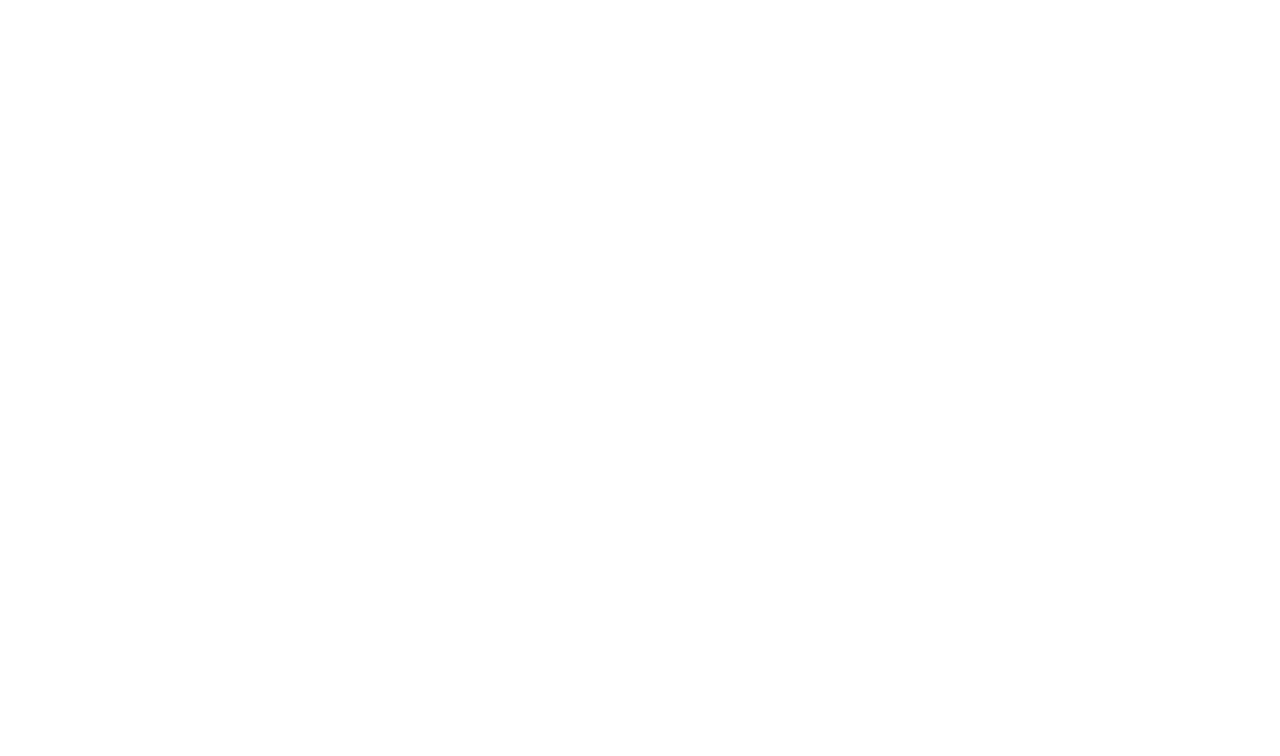
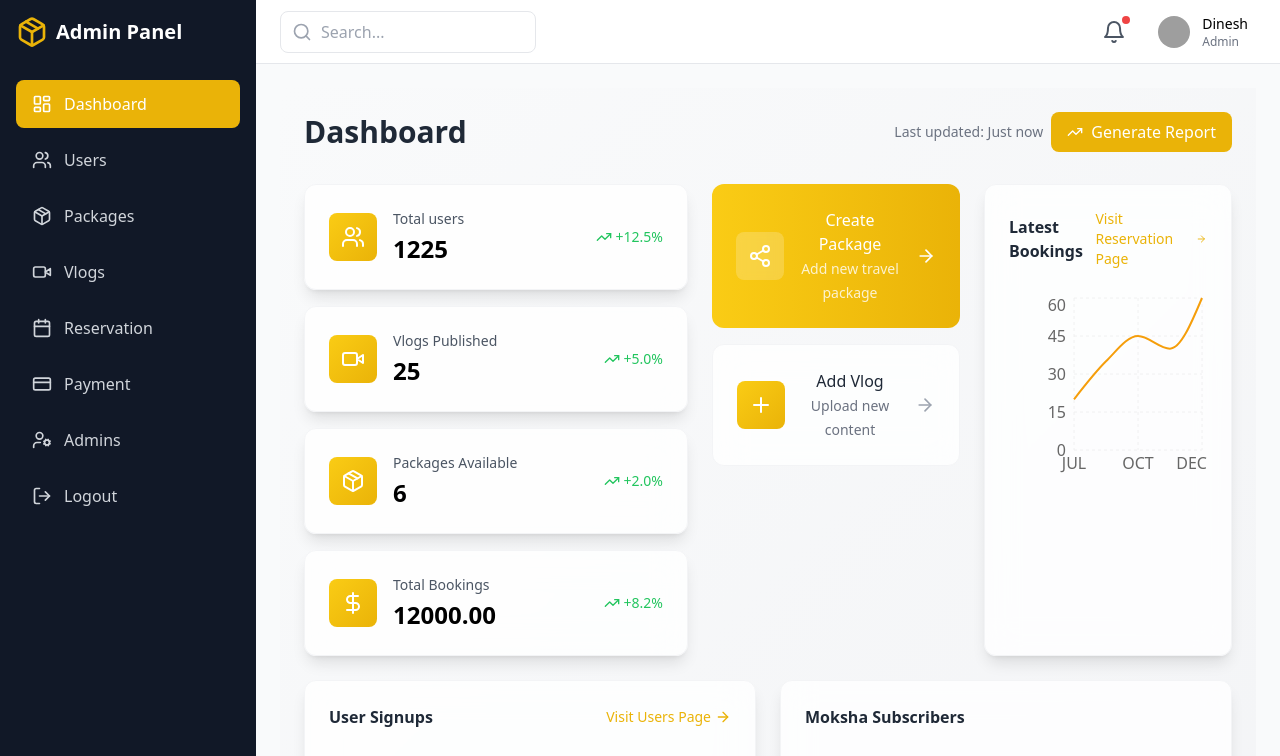
Before and after one commit to KDHBuddhika/Moksha, a React (Vite) app in the folder client/: page /dashboard in a window 1280 px wide. Before the commit this address had no page. Shown: the top 756 px of the page. Built offline with nearby package versions, Linux system fonts and the light colour scheme; grey boxes are pictures that could not be loaded.

Commit message:
route dashboard

```diff
--- a/client/src/App.tsx
+++ b/client/src/App.tsx
@@ -8,6 +8,9 @@
 import SignUp from './pages/SignUp';
 import Packages from './components/Packages';
 import Contact from './pages/Contact';
+
+import MainLayout from './components/dashboard/MainLayout';
+import Dashboard from './pages/Dashboard/Dashboard';
 
 function App() {
 
@@ -23,7 +26,19 @@
         <Route path="/signup" element={<SignUp />} />
         <Route path="/packages" element={<Packages />} />
         <Route path="/contact" element={<Contact />} />
+
+
+        <Route path="/dashboard" element={<MainLayout />}>
+        <Route index element={<Dashboard />} />
+        </Route>
+
+
+
+
       </Routes>
+
+
+
     </Router>
   )
 }
--- a/client/src/components/dashboard/Sidebar.tsx
+++ b/client/src/components/dashboard/Sidebar.tsx
@@ -12,7 +12,7 @@
 } from 'lucide-react';
 
 const menuItems = [
-  { path: '/', icon: LayoutDashboard, label: 'Dashboard' },
+  { path: '/dashboard', icon: LayoutDashboard, label: 'Dashboard' },
   { path: '/users', icon: Users, label: 'Users' },
   { path: '/packages', icon: Package, label: 'Packages' },
   { path: '/vlogs', icon: Video, label: 'Vlogs' },
```
